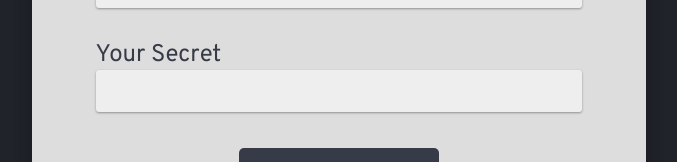
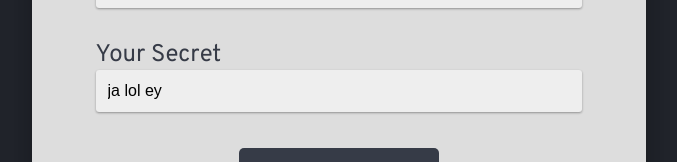
Before and after one commit to mriot/diarium-app, a Svelte app: page / in a window 1280 px wide. Shown: the part 267-429 px from the top of the page, without its empty margins (301-978 px from the left). Built offline with nearby package versions, Linux system fonts and the light colour scheme.

Commit message:
add secret to store

```diff
--- a/src/stores/userStore.js
+++ b/src/stores/userStore.js
@@ -1,3 +1,4 @@
 import { writable } from "svelte/store"
 
 export const loggedIn = writable(false);
+export const secret = writable("ja lol ey");
```
